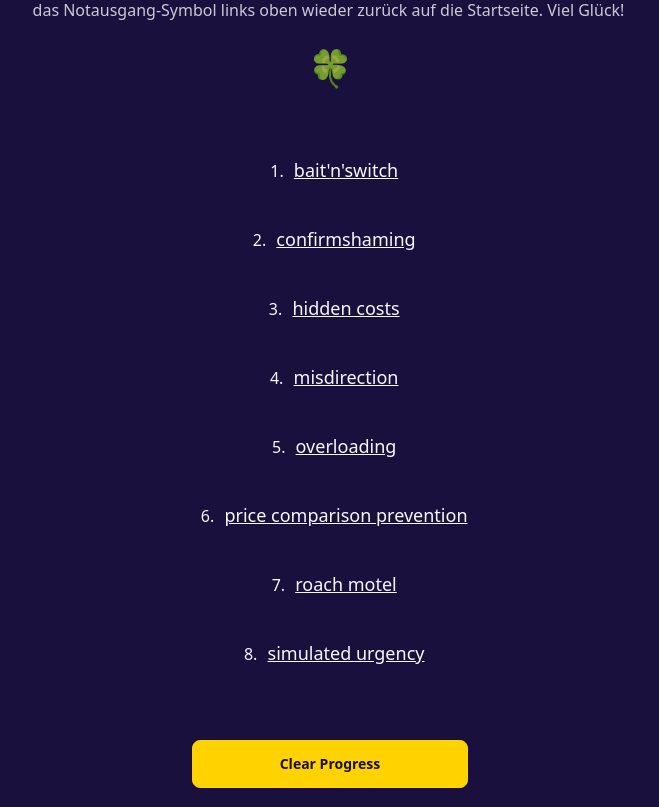
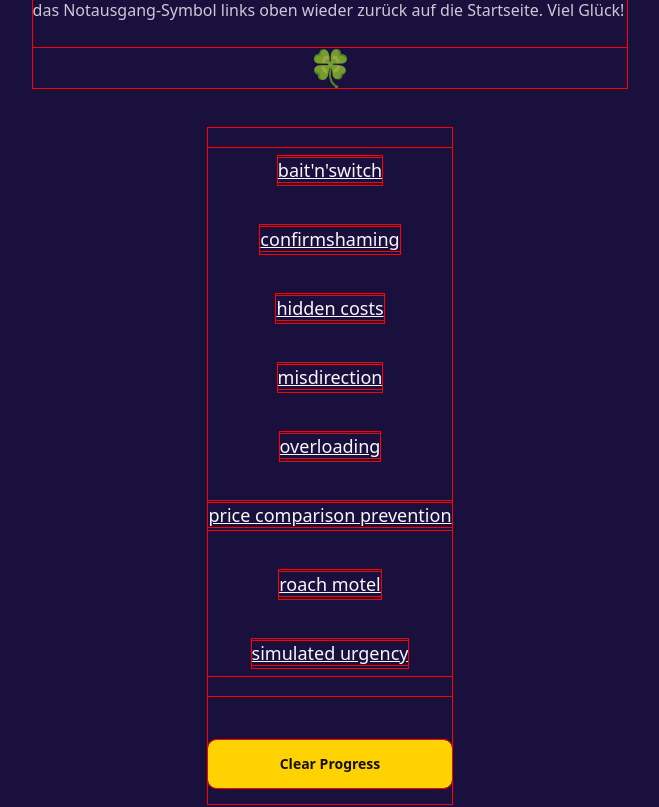
Before and after one commit to johak-at/dark-hak, a SvelteKit app: page / in a window 1280 px wide. Shown: the part 740-1547 px from the top of the page, without its empty margins (310-969 px from the left). Built offline with nearby package versions, Linux system fonts and the light colour scheme.

Commit message:
Update +page.svelte

```diff
--- a/src/routes/+page.svelte
+++ b/src/routes/+page.svelte
@@ -45,9 +45,9 @@
 
 <div class="flex flex-col gap-7 prose">
 	<nav>
-		<ol class="flex flex-col items-center gap-6 my-5">
+		<ol class="flex flex-col items-center gap-6 my-5 list-none p-0">
 			{#each $patterns as pattern}
-				<li>
+				<li class="p-0">
 					<a
 						href="/{pattern.slug}"
 						class="text-lg transition-all hover:underline {pattern.done ? 'line-through' : ''}"
@@ -75,3 +75,9 @@
 		</li>
 	</ul>
 </aside>
+
+<style>
+	* {
+		outline: 1px solid red;
+	}
+</style>
```
